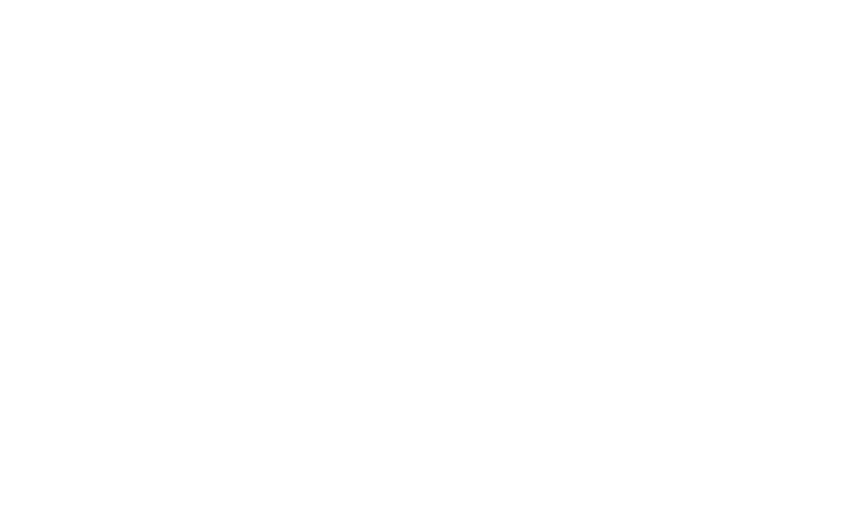
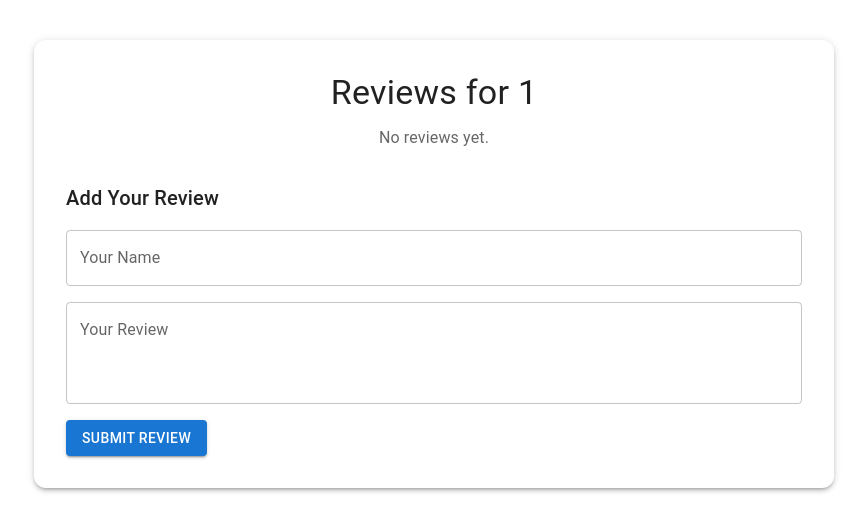
Before and after one commit to maheshisewwandisamaraweera/frontend, a React (Vite) app: page /reviews/1 in a window 1280 px wide. Before the commit this address had no page. Shown: the top 532 px of the page, without its empty margins (206-1073 px from the left). Built offline with nearby package versions, Linux system fonts and the light colour scheme.

Commit message:
create view reviews and add reviews

```diff
--- a/src/App.tsx
+++ b/src/App.tsx
@@ -6,7 +6,7 @@
 import SchedulePage from "./components/SchedulePage";
 //import AppointmentsPage from "./components/AppointmentsPage";
 //import NotificationsPage from "./components/NotificationsPage";
-//import ReviewsPage from "./components/ReviewsPage";
+import ReviewsPage from "./components/ReviewsPage";
 //import PaymentPage from "./components/PaymentPage";
 //import ProfilePage from "./components/ProfilePage";
 
@@ -19,6 +19,7 @@
         <Routes>
           <Route path="/" element={<ServicesPage />} />
           <Route path="/schedule/:serviceName" element={<SchedulePage />} />
+          <Route path="/reviews/:serviceName" element={<ReviewsPage />} />
 
         </Routes>
       </Container>
--- a/src/components/ReviewsPage.tsx
+++ b/src/components/ReviewsPage.tsx
@@ -0,0 +1,67 @@
+import { useState } from "react";
+import { useParams } from "react-router-dom";
+import { Box, Card, CardContent, Typography, TextField, Button, Paper, List, ListItem,  } from "@mui/material";
+
+interface Review {
+  id: number;
+  name: string;
+  comment: string;
+}
+
+export default function ReviewsPage() {
+  const { serviceName } = useParams<{ serviceName: string }>();
+  const [reviews, setReviews] = useState<Review[]>([]);
+  const [name, setName] = useState("");
+  const [comment, setComment] = useState("");
+
+  const handleAddReview = () => {
+    if (name && comment) {
+      const newReview = { id: reviews.length + 1, name, comment };
+      setReviews([...reviews, newReview]);
+      setName("");
+      setComment("");
+    }
+  };
+
+  return (
+    <Box sx={{ display: "flex", justifyContent: "center", mt: 5 }}>
+      <Paper elevation={3} sx={{ p: 4, width: "90%", maxWidth: "800px", borderRadius: 3 }}>
+        <Typography variant="h4" align="center" gutterBottom>
+          Reviews for {serviceName}
+        </Typography>
+
+        {/* Review List */}
+        {reviews.length > 0 ? (
+          <List>
+            {reviews.map((review) => (
+              <ListItem key={review.id}>
+                <Card sx={{ width: "100%", p: 2 }}>
+                  <CardContent>
+                    <Typography variant="h6">{review.name}</Typography>
+                    <Typography variant="body2" color="textSecondary">
+                      {review.comment}
+                    </Typography>
+                  </CardContent>
+                </Card>
+              </ListItem>
+            ))}
+          </List>
+        ) : (
+          <Typography align="center" color="textSecondary">
+            No reviews yet.
+          </Typography>
+        )}
+
+        {/* Add Review Form */}
+        <Box sx={{ mt: 4 }}>
+          <Typography variant="h6">Add Your Review</Typography>
+          <TextField label="Your Name" fullWidth sx={{ mt: 2 }} value={name} onChange={(e) => setName(e.target.value)} />
+          <TextField label="Your Review" fullWidth multiline rows={3} sx={{ mt: 2 }} value={comment} onChange={(e) => setComment(e.target.value)} />
+          <Button variant="contained" sx={{ mt: 2 }} onClick={handleAddReview}>
+            Submit Review
+          </Button>
+        </Box>
+      </Paper>
+    </Box>
+  );
+}
--- a/src/components/ServicesPage.tsx
+++ b/src/components/ServicesPage.tsx
@@ -1,5 +1,9 @@
 import { useState } from "react";
-import { Card, CardContent, CardHeader, Typography, TextField, MenuItem, Select, FormControl, InputLabel, Grid, Box, Paper, Button } from "@mui/material";
+import {
+  Card, CardContent, CardHeader, Typography, TextField,
+  MenuItem, Select, FormControl, InputLabel, Grid,
+  Box, Paper, Button
+} from "@mui/material";
 import { useNavigate } from "react-router-dom";
 
 interface Service {
@@ -80,21 +84,34 @@
                     <Typography variant="h6" color="primary">
                       {service.price}
                     </Typography>
+
+                    {/* Buttons in the same row */}
+                    <Box sx={{ display: "flex", justifyContent: "space-between", mt: 2 }}>
                       <Button
                         variant="contained"
                         sx={{
-                        mt: 2,
+                          flex: 1,
                           borderRadius: "8px",
-                        backgroundColor: "black", // Set background color to black
-                        color: "white",            // Set text color to white
-                        "&:hover": {
-                          backgroundColor: "#333", // Darker shade on hover
-                        },
+                          backgroundColor: "black",
+                          color: "white",
+                          "&:hover": { backgroundColor: "#333" },
+                          mr: 1  // Space between buttons
                         }}
                         onClick={() => navigate(`/schedule/${service.name}`)}
                       >
                         Schedule Appointment
                       </Button>
+                      <Button
+                        variant="outlined"
+                        sx={{
+                          flex: 1,
+                          borderRadius: "8px",
+                        }}
+                        onClick={() => navigate(`/reviews/${service.name}`)}
+                      >
+                        View Reviews
+                      </Button>
+                    </Box>
                   </CardContent>
                 </Card>
               </Grid>
```
Lines whose indentation alone changed are shown as unchanged.
